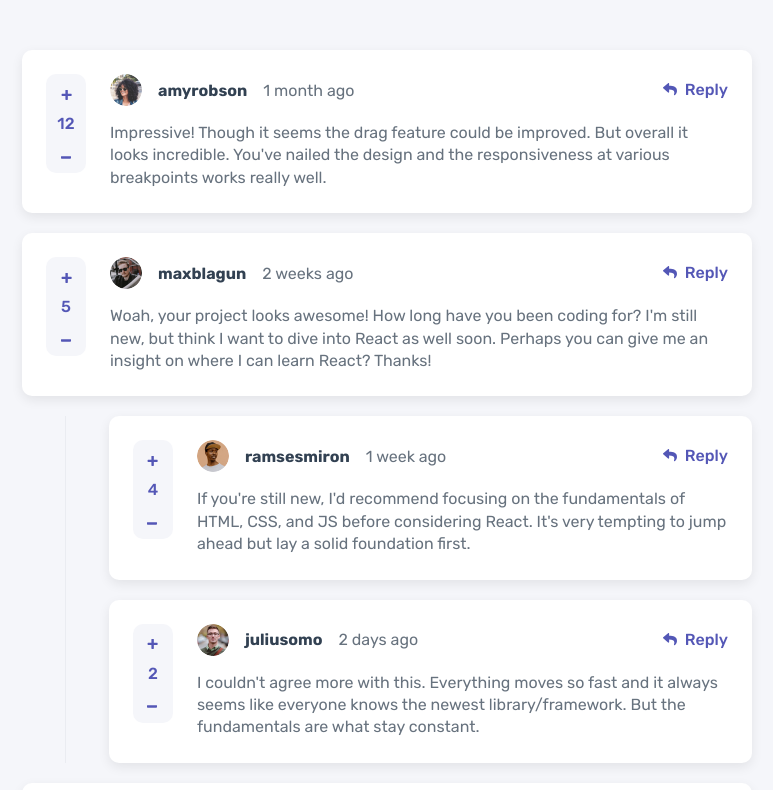
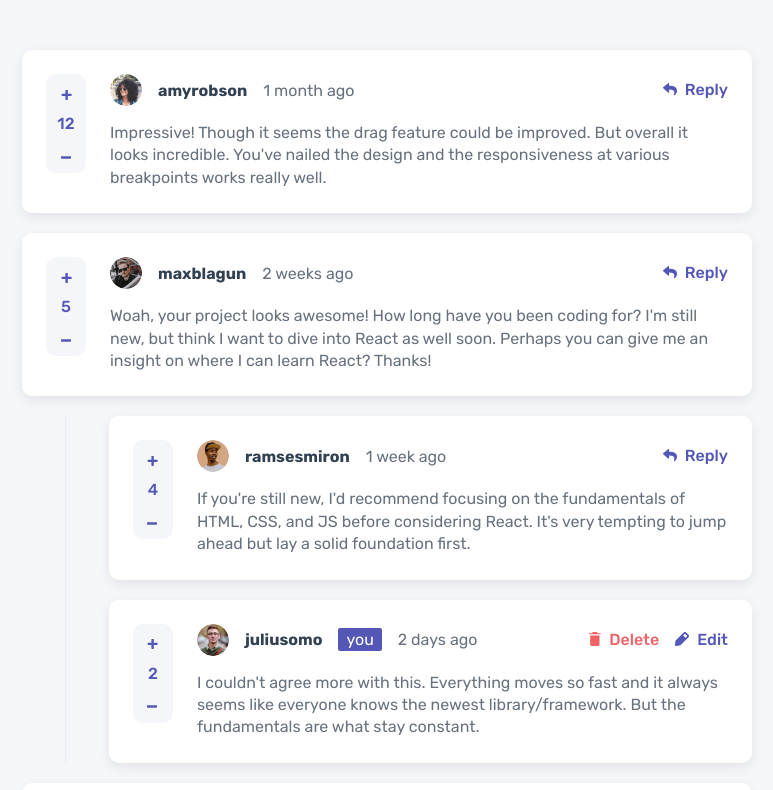
Before and after one commit to IgoCarvalho/frontend-mentor-challenges, a React (Vite) app in the folder interactive-comments-section/: page / in a window 1280 px wide. Shown: the top 790 px of the page, without its empty margins (253-1026 px from the left). Built offline with nearby package versions, Linux system fonts and the light colour scheme.

Commit message:
✨ show current user MessageBox

```diff
--- a/interactive-comments-section/src/App.tsx
+++ b/interactive-comments-section/src/App.tsx
@@ -1,13 +1,15 @@
 import { Home } from './pages/Home';
+
+import { UserProvider } from './hooks/useUser';
 
 import { GlobalStyle } from './styles/main';
 
 export function App() {
   return (
-    <>
+    <UserProvider>
       <GlobalStyle />
 
       <Home />
-    </>
+    </UserProvider>
   );
 }
--- a/interactive-comments-section/src/components/MessageBox/index.tsx
+++ b/interactive-comments-section/src/components/MessageBox/index.tsx
@@ -13,8 +13,15 @@
   ActionsButtons,
   ReplyButton,
   Container,
+  DeleteButton,
+  EditButton,
+  CurrentUserTag,
 } from './styles';
+
 import { MessageTextInput } from '../MessageTextInput';
+import { DeleteIcon } from '../icons/DeleteIcon';
+import { EditIcon } from '../icons/EditIcon';
+import { useUser } from '../../hooks/useUser';
 
 interface MessageBoxProps {
   message: MessageData;
@@ -25,6 +32,8 @@
   const [isReplying, setIsReplying] = useState(false);
 
   const [replyText, setReplyText] = useState('');
+
+  const { isCurrentUser } = useUser();
 
   function handleReplyButton() {
     if (!isReplying) {
@@ -47,6 +56,9 @@
           <MessageHeader>
             <img src={message.user.image.webp} alt={`${message.user.username} avatar`} />
             <strong>{message.user.username}</strong>
+
+            {isCurrentUser(message.user) && <CurrentUserTag>you</CurrentUserTag>}
+
             <span>{message.createdAt}</span>
           </MessageHeader>
 
@@ -54,10 +66,24 @@
         </Content>
 
         <ActionsButtons>
-          <ReplyButton onClick={handleReplyButton}>
-            <ReplyIcon />
-            Reply
-          </ReplyButton>
+          {isCurrentUser(message.user) ? (
+            <>
+              <DeleteButton>
+                <DeleteIcon />
+                Delete
+              </DeleteButton>
+
+              <EditButton>
+                <EditIcon />
+                Edit
+              </EditButton>
+            </>
+          ) : (
+            <ReplyButton onClick={handleReplyButton}>
+              <ReplyIcon />
+              Reply
+            </ReplyButton>
+          )}
         </ActionsButtons>
       </Box>
 
--- a/interactive-comments-section/src/components/MessageBox/styles.ts
+++ b/interactive-comments-section/src/components/MessageBox/styles.ts
@@ -44,6 +44,14 @@
   }
 `;
 
+export const CurrentUserTag = styled.div`
+  background-color: var(--moderate-blue);
+  color: var(--white);
+
+  padding: 0.2rem 0.8rem;
+  border-radius: 0.2rem;
+`;
+
 export const MessageText = styled.p`
   color: var(--grayish-blue);
   line-height: 1.4;
@@ -51,6 +59,7 @@
 
 export const ActionsButtons = styled.div`
   display: flex;
+  gap: 1.6rem;
 
   position: absolute;
   top: 2.4rem;
@@ -76,3 +85,11 @@
 export const ReplyButton = styled(ActionButton)`
   color: var(--moderate-blue);
 `;
+
+export const EditButton = styled(ActionButton)`
+  color: var(--moderate-blue);
+`;
+
+export const DeleteButton = styled(ActionButton)`
+  color: var(--soft-red);
+`;
--- a/interactive-comments-section/src/components/MessageTextInput/index.tsx
+++ b/interactive-comments-section/src/components/MessageTextInput/index.tsx
@@ -1,4 +1,5 @@
 import { ChangeEvent } from 'react';
+import { useUser } from '../../hooks/useUser';
 
 import { Button } from '../Button';
 import { TextArea } from '../TextArea';
@@ -22,6 +23,8 @@
   isReplying = false,
   autoFocus = false,
 }: MessageTextInputProps) {
+  const { user } = useUser();
+
   function handleClick() {
     if (onSend) {
       onSend();
@@ -44,7 +47,7 @@
 
   return (
     <Container>
-      <UserImage src="/images/avatars/image-juliusomo.webp" alt="juliusomo avatar" />
+      <UserImage src={user.image?.webp || ''} alt={`${user.username} avatar`} />
 
       <TextArea
         name="message-text"
--- /dev/null
+++ b/interactive-comments-section/src/components/icons/DeleteIcon.tsx
@@ -0,0 +1,10 @@
+export function DeleteIcon() {
+  return (
+    <svg width="12" height="14" xmlns="http://www.w3.org/2000/svg">
+      <path
+        d="M1.167 12.448c0 .854.7 1.552 1.555 1.552h6.222c.856 0 1.556-.698 1.556-1.552V3.5H1.167v8.948Zm10.5-11.281H8.75L7.773 0h-3.88l-.976 1.167H0v1.166h11.667V1.167Z"
+        fill="#ED6368"
+      />
+    </svg>
+  );
+}
--- /dev/null
+++ b/interactive-comments-section/src/components/icons/EditIcon.tsx
@@ -0,0 +1,10 @@
+export function EditIcon() {
+  return (
+    <svg width="14" height="14" xmlns="http://www.w3.org/2000/svg">
+      <path
+        d="M13.479 2.872 11.08.474a1.75 1.75 0 0 0-2.327-.06L.879 8.287a1.75 1.75 0 0 0-.5 1.06l-.375 3.648a.875.875 0 0 0 .875.954h.078l3.65-.333c.399-.04.773-.216 1.058-.499l7.875-7.875a1.68 1.68 0 0 0-.061-2.371Zm-2.975 2.923L8.159 3.449 9.865 1.7l2.389 2.39-1.75 1.706Z"
+        fill="#5357B6"
+      />
+    </svg>
+  );
+}
```
